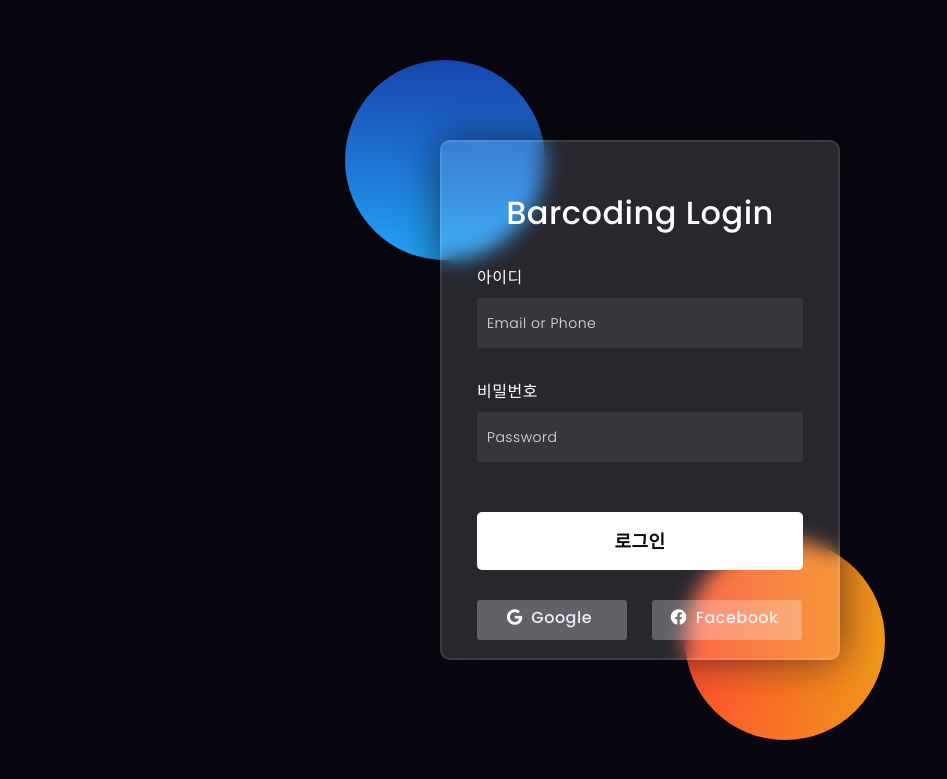
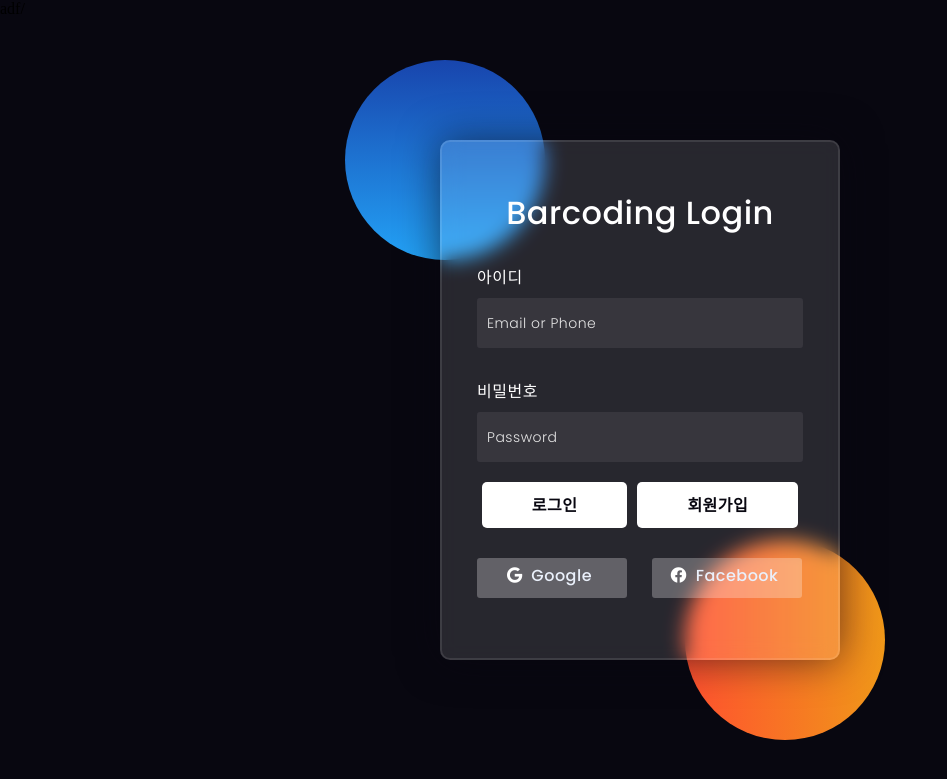
Before and after one commit to jinuwuu12/rootWEB, a Django app: page /main/login_page/ in a window 1280 px wide. Shown: the top 779 px of the page, without its empty margins (0-947 px from the left). Run offline with Django 4.2, Linux system fonts and the light colour scheme.

Commit message:
signup_html

```diff
--- a/mainApp/templates/loginpage.html
+++ b/mainApp/templates/loginpage.html
@@ -14,13 +14,151 @@
 <head>
   <!-- Design by foolishdeveloper.com -->
     <title>Glassmorphism login Form Tutorial in html css</title>
+    <style>
+      *,
+      *:before,
+      *:after{
+          padding: 0;
+          margin: 0;
+          box-sizing: border-box;
+      }
+      body{
+          background-color: #080710;
+      }
+      .background{
+          width: 430px;
+          height: 520px;
+          position: absolute;
+          transform: translate(-50%,-50%);
+          left: 50%;
+          top: 50%;
+      }
+      .background .shape{
+          height: 200px;
+          width: 200px;
+          position: absolute;
+          border-radius: 50%;
+      }
+      .shape:first-child{
+          background: linear-gradient(
+              #1845ad,
+              #23a2f6
+          );
+          left: -80px;
+          top: -80px;
+      }
+      .shape:last-child{
+          background: linear-gradient(
+              to right,
+              #ff512f,
+              #f09819
+          );
+          right: -30px;
+          bottom: -80px;
+      }
+      form{
+          height: 520px;
+          width: 400px;
+          background-color: rgba(255,255,255,0.13);
+          position: absolute;
+          transform: translate(-50%,-50%);
+          top: 50%;
+          left: 50%;
+          border-radius: 10px;
+          backdrop-filter: blur(10px);
+          border: 2px solid rgba(255,255,255,0.1);
+          box-shadow: 0 0 40px rgba(8,7,16,0.6);
+          padding: 50px 35px;
+      }
+      form *{
+          font-family: 'Poppins',sans-serif;
+          color: #ffffff;
+          letter-spacing: 0.5px;
+          outline: none;
+          border: none;
+          text-decoration: none;   /* 링크의 밑줄 제거 */
+      }
+      form h3{
+          font-size: 32px;
+          font-weight: 500;
+          line-height: 42px;
+          text-align: center;
+      }
 
+      label{
+          display: block;
+          margin-top: 30px;
+          font-size: 16px;
+          font-weight: 500;
+      }
+      input{
+          display: block;
+          height: 50px;
+          width: 100%;
+          background-color: rgba(255,255,255,0.07);
+          border-radius: 3px;
+          padding: 0 10px;
+          margin-top: 8px;
+          font-size: 14px;
+          font-weight: 300;
+      }
+      ::placeholder{
+          color: #e5e5e5;
+      }
+      .button-container {
+          display: flex;           /* Flexbox 사용 */
+          justify-content: center;  /* 중앙 정렬 */
+          gap: 10px;               /* 버튼 사이 간격 */
+          width: 100%;             /* 부모 요소 내에서 가로 50% 차지 */
+          margin-top: 20px;        /* 비밀번호 입력란과의 간격을 추가 */
+      }
+
+      .button-container a {
+          text-decoration: none;   /* 링크의 밑줄 제거 */
+          width: auto;             /* a 태그의 너비를 자동으로 설정 */
+      }
+
+      button {
+          background-color: #ffffff;
+          color: #080710;
+          padding: 10px 50px;       /* 버튼 크기 조정 */
+          font-size: 16px;          /* 글자 크기 조정 */
+          font-weight: 600;
+          border-radius: 5px;
+          cursor: pointer;
+          text-align: center;       /* 버튼 텍스트 중앙 정렬 */
+          width: auto;              /* 버튼 너비 조정 */
+      }
+      .social{
+        margin-top: 30px;
+        display: flex;
+      }
+      .social div{
+        background: red;
+        width: 150px;
+        border-radius: 3px;
+        padding: 5px 10px 10px 5px;
+        background-color: rgba(255,255,255,0.27);
+        color: #eaf0fb;
+        text-align: center;
+      }
+      .social div:hover{
+        background-color: rgba(255,255,255,0.47);
+      }
+      .social .fb{
+        margin-left: 25px;
+      }
+      .social i{
+        margin-right: 4px;
+      }
+
+    </style>
     <link rel="preconnect" href="https://fonts.gstatic.com">
     <link rel="stylesheet" href="https://cdnjs.cloudflare.com/ajax/libs/font-awesome/5.15.4/css/all.min.css">
     <link href="https://fonts.googleapis.com/css2?family=Poppins:wght@300;500;600&display=swap" rel="stylesheet">
-    <link rel="stylesheet" href="{% static 'css/loginpage_styles.css' %}">
+    {% comment %} <link rel="stylesheet" href="{% static 'css/loginpage_styles.css' %}">
+<st {% endcomment %}
 
-</head>
 
 <body>
     <div class="background">
@@ -28,7 +166,10 @@
         <div class="shape"></div>
     </div>
     <form>
-        <h3>Barcoding Login</h3>
+        <a href="/">
+           <h3>Barcoding Login</h3>
+        </a>
+
 
         <label for="username">아이디</label>
         <input type="text" placeholder="Email or Phone" id="username">
@@ -36,7 +177,15 @@
         <label for="password">비밀번호</label>
         <input type="password" placeholder="Password" id="password">
 
-        <button>로그인</button>
+        <div class="button-container">
+          <a href="{% url 'login_button' %}">
+              <button class="login-button">로그인</button>
+          </a>
+          <a href="{% url 'signup_button' %}">
+              <button class="signup-button">회원가입</button>
+          </a>
+        </div>
+
         <div class="social">
           <div class="go"><i class="fab fa-google"></i>  Google</div>
           <div class="fb"><i class="fab fa-facebook"></i>  Facebook</div>
@@ -45,6 +194,6 @@
 </body>
 </html>
 <!-- partial -->
-
+  adf/
 </body>
 </html>
--- a/mainApp/urls.py
+++ b/mainApp/urls.py
@@ -1,8 +1,10 @@
 from django.contrib import admin
-from django.urls import path, include
+from django.urls import path
 
 from mainApp import views
 
 urlpatterns = [
     path('login_page/', views.login_page, name='login_page'),
+    path('', views.login_button, name='login_button'),
+    path('signup/', views.signup_button, name='signup_button'),
 ]
--- a/mainApp/views.py
+++ b/mainApp/views.py
@@ -1,5 +1,6 @@
-from django.shortcuts import render
+from django.shortcuts import render, redirect
 import os
+from rootWEB.views import index
 # Create your views here.
 def login_page(request):
     from django.conf import settings
@@ -7,3 +8,9 @@ def login_page(request):
     print(os.path.join(settings.BASE_DIR, 'templates'))  # 템플릿 경로 확인
 
     return render(request, 'loginpage.html')
+
+def login_button():
+    return index()
+
+def signup_button(request):
+    return render(request, 'signup.html')
--- a/rootWEB/settings.py
+++ b/rootWEB/settings.py
@@ -126,6 +126,8 @@ USE_TZ = True
 
 STATIC_URL = "/static/"
 STATICFILES_DIRS = [BASE_DIR / "static"]
+LOGIN_REDIRECT_URL = '/'
+
 
 # Default primary key field type
 # https://docs.djangoproject.com/en/4.1/ref/settings/#default-auto-field
--- a/static/css/loginpage_styles.css
+++ b/static/css/loginpage_styles.css
@@ -87,16 +87,28 @@ input{
 ::placeholder{
     color: #e5e5e5;
 }
-button{
-    margin-top: 50px;
-    width: 100%;
+.button-container {
+    display: flex;           /* Flexbox 사용 */
+    justify-content: right;  /* 중앙 정렬 */
+    gap: 10px;               /* 버튼 사이 간격 */
+    width: 50%;             /* 부모 요소 내에서 가로 50% 차지 */
+}
+
+.button-container a {
+    text-decoration: none;   /* 링크의 밑줄 제거 */
+    width: auto;             /* a 태그의 너비를 자동으로 설정 */
+}
+
+button {
     background-color: #ffffff;
     color: #080710;
-    padding: 15px 0;
-    font-size: 18px;
+    padding: 10px 10px;       /* 버튼 크기 조정 */
+    font-size: 16px;          /* 글자 크기 조정 */
     font-weight: 600;
     border-radius: 5px;
     cursor: pointer;
+    text-align: center;       /* 버튼 텍스트 중앙 정렬 */
+    width: auto;              /* 버튼 너비 조정 */
 }
 .social{
   margin-top: 30px;
```
Also changed, not shown: mainApp/templates/signup.html (added, +46 -0 lines).
